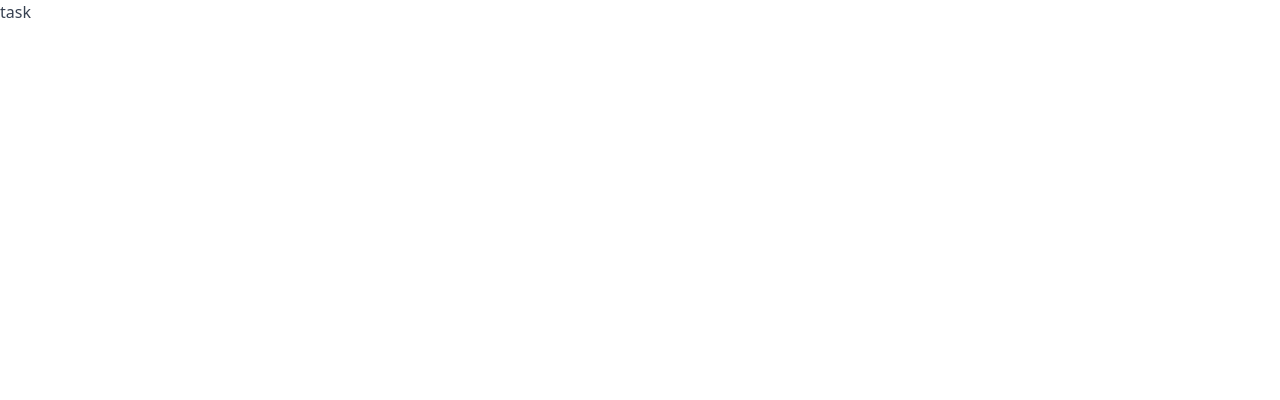
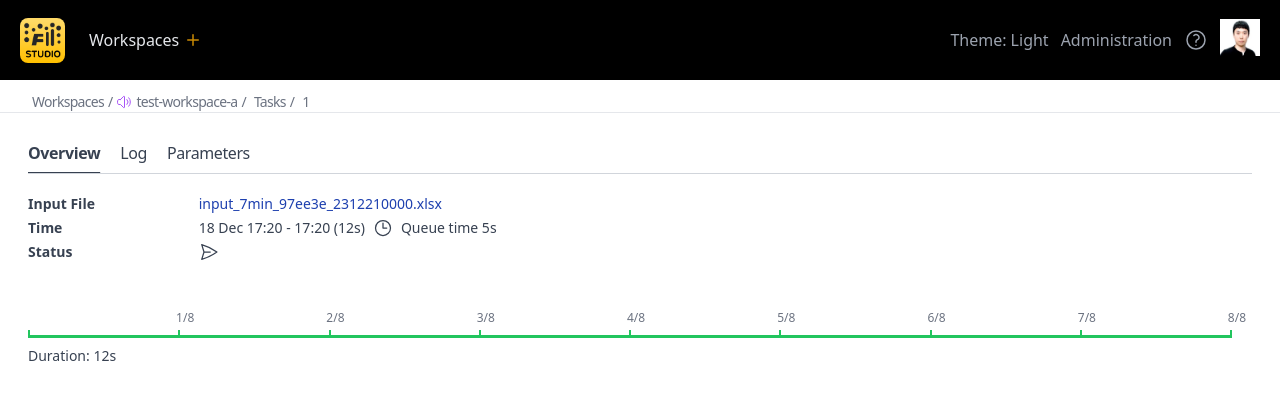
Before and after one commit to u7min/ai-portal-sb, a Next.js app: page /translations/1/tasks/1 in a window 1280 px wide. Shown: the top 400 px of the page. Built offline with nearby package versions, Linux system fonts and the light colour scheme.

Commit message:
Task 화면 추가

```diff
--- a/components/navigator.tsx
+++ b/components/navigator.tsx
@@ -7,7 +7,7 @@ import { Fragment } from 'react';
 
 interface NavigatorProps {
   paths: {
-    path: string;
+    path?: string;
     text?: string;
     type?: ETemplateType;
   }[];
@@ -15,12 +15,12 @@ interface NavigatorProps {
 const Navigator: NextPage<NavigatorProps> = ({ paths }) => {
   const router = useRouter();
   return (
-    <div className="text-gray-500 flex flex-row items-center space-x-1">
+    <div className="text-gray-500 flex flex-row items-center space-x-1 tracking-tighter text-sm">
       {paths?.map((path, index) => (
         <Fragment key={index}>
           <div
-            className="cursor-pointer hover:underline flex flex-row items-center space-x-1"
-            onClick={() => router.push(path.path)}
+            className="cursor-pointer hover:underline flex flex-row items-center space-x-1 whitespace-nowrap"
+            onClick={() => (path.path ? router.push(path.path) : {})}
           >
             {path.type === ETemplateType.TRANSLATION ? (
               <SvgLanguage className="w-4 h-4 text-blue-500" />
--- a/components/status.tsx
+++ b/components/status.tsx
@@ -10,17 +10,22 @@ interface TranslationTaskStatusProps {
 
 export const TranslationTaskStatus: NextPage<TranslationTaskStatusProps> = ({ status }) => {
   return status === ETranslationTaskStatus.SUCCESS ? (
-    <div className="flex flex-row space-x-0.5 text-green-600">
+    <div className="flex flex-row space-x-0.5 text-green-700 items-center">
       <SvgSuccess />
       <span className="lowercase">{status}</span>
     </div>
   ) : status === ETranslationTaskStatus.FAILED ? (
-    <div className="flex flex-row space-x-0.5 text-red-500">
+    <div className="flex flex-row space-x-0.5 text-red-500 items-center">
       <SvgFailed />
       <span className="lowercase">{status}</span>
     </div>
+  ) : status === ETranslationTaskStatus.LOADING ? (
+    <div className="flex flex-row space-x-0.5 text-yellow-700 items-center">
+      <SvgAirplane />
+      <span className="lowercase">{status}</span>
+    </div>
   ) : (
-    <div className="flex flex-row space-x-0.5 text-yellow-600">
+    <div className="flex flex-row space-x-0.5 text-gray-700 items-center">
       <SvgAirplane />
       <span className="lowercase">{status}</span>
     </div>
--- a/pages/translations/[id]/index.tsx
+++ b/pages/translations/[id]/index.tsx
@@ -1,20 +1,19 @@
 import { NextPage } from 'next';
 import Layout from '@components/layout';
 import SvgLanguage from '@components/svgs/svg-language';
-import { useContext, useEffect, useState } from 'react';
+import { useContext, useState } from 'react';
 import { cls } from '@libs/client/utils';
 import SvgCanceled from '@components/svgs/svg-canceled';
 import SvgFailed from '@components/svgs/svg-failed';
 import SvgSuccess from '@components/svgs/svg-success';
 import SvgLoading from '@components/svgs/svg-loading';
 import { useRouter } from 'next/router';
-import { IWorkspace, sampleTranslationTasks, sampleWorkspaces } from '../../api/sample';
+import { ETranslationTaskStatus, sampleTranslationTasks } from '../../api/sample';
 import Navigator from '@components/navigator';
 import { RootContext } from '../../../context/root-context';
 import { TranslationTaskStatus } from '@components/status';
 
 type TabType = 'tasks';
-type StatusType = 'all' | 'loading' | 'success' | 'failed' | 'canceled';
 
 const Index: NextPage = () => {
   const router = useRouter();
@@ -22,7 +21,7 @@ const Index: NextPage = () => {
   const workspace = ctx?.workspace;
   const { id } = router.query;
   const [tab, setTab] = useState<TabType>('tasks');
-  const [status, setStatus] = useState<StatusType>('all');
+  const [status, setStatus] = useState<ETranslationTaskStatus | 'ALL'>('ALL');
 
   const TabItem = ({ currentTab, title }: { currentTab: TabType; title: string }) => {
     return (
@@ -50,6 +49,7 @@ const Index: NextPage = () => {
                 text: workspace?.name,
                 type: workspace?.template.type,
               },
+              { text: 'Tasks' },
             ]}
           />
           <div className="flex flex-row items-center space-x-2">
@@ -76,45 +76,53 @@ const Index: NextPage = () => {
               className={cls(
                 'cursor-pointer w-16 text-center rounded h-7 p-1',
                 'text-sm hover:border hover:border-blue-500',
-                status === 'all' ? 'border border-blue-500 bg-blue-100' : '',
+                status === 'ALL' ? 'border border-blue-500 bg-blue-100' : '',
               )}
-              onClick={() => setStatus('all')}
+              onClick={() => setStatus('ALL')}
             >
               All
             </div>
-            <div onClick={() => setStatus('loading')}>
+            <div onClick={() => setStatus(ETranslationTaskStatus.LOADING)}>
               <SvgLoading
                 className={cls(
                   'cursor-pointer w-16 text-center rounded h-7 p-1',
                   'hover:text-gray-500 hover:border hover:border-blue-500',
-                  status === 'loading' ? 'border border-blue-500 bg-blue-100 text-gray-500' : '',
+                  status === ETranslationTaskStatus.LOADING
+                    ? 'border border-blue-500 bg-blue-100 text-gray-500'
+                    : '',
                 )}
               />
             </div>
-            <div onClick={() => setStatus('success')}>
+            <div onClick={() => setStatus(ETranslationTaskStatus.SUCCESS)}>
               <SvgSuccess
                 className={cls(
                   'cursor-pointer w-16 text-center rounded h-7 p-1',
                   'hover:text-green-600 hover:border hover:border-blue-500',
-                  status === 'success' ? 'border border-blue-500 bg-blue-100 text-green-600' : '',
+                  status === ETranslationTaskStatus.SUCCESS
+                    ? 'border border-blue-500 bg-blue-100 text-green-600'
+                    : '',
                 )}
               />
             </div>
-            <div onClick={() => setStatus('failed')}>
+            <div onClick={() => setStatus(ETranslationTaskStatus.FAILED)}>
               <SvgFailed
                 className={cls(
                   'cursor-pointer w-16 text-center rounded h-7 p-1',
                   'hover:text-red-500 hover:border hover:border-blue-500',
-                  status === 'failed' ? 'border border-blue-500 bg-blue-100 text-red-500' : '',
+                  status === ETranslationTaskStatus.FAILED
+                    ? 'border border-blue-500 bg-blue-100 text-red-500'
+                    : '',
                 )}
               />
             </div>
-            <div onClick={() => setStatus('canceled')}>
+            <div onClick={() => setStatus(ETranslationTaskStatus.CANCELED)}>
               <SvgCanceled
                 className={cls(
                   'cursor-pointer w-16 text-center rounded h-7 p-1',
                   'hover:text-gray-500 hover:border hover:border-blue-500',
-                  status === 'canceled' ? 'border border-blue-500 bg-blue-100 text-gray-500' : '',
+                  status === ETranslationTaskStatus.CANCELED
+                    ? 'border border-blue-500 bg-blue-100 text-gray-500'
+                    : '',
                 )}
               />
             </div>
@@ -132,11 +140,13 @@ const Index: NextPage = () => {
               </tr>
             </thead>
             <tbody className="rounded border text-sm">
-              {sampleTranslationTasks.map((t, index) => (
+              {sampleTranslationTasks
+                .filter((t) => t.status === status || status === 'ALL')
+                .map((t, index) => (
                   <tr
                     className="border-b border-gray-200 hover:border-b-0 h-16 align-top hover:bg-blue-100 cursor-pointer hover:border-l-2 hover:border-blue-500 text-gray-500"
                     key={t.id}
-                  onClick={() => router.push(`/translations/${id}/tasks/${t.id}`)}
+                    onClick={() => router.push(`/translations/${id}/tasks/${t.uuid}`)}
                   >
                     <td className="p-2">{t.uuid}</td>
                     <td className="p-2">
--- a/pages/translations/[id]/tasks/[taskId].tsx
+++ b/pages/translations/[id]/tasks/[taskId].tsx
@@ -1,10 +1,187 @@
 import { NextPage } from 'next';
+import Layout from '@components/layout';
+import { useContext, useEffect, useState } from 'react';
+import { cls } from '@libs/client/utils';
+import SvgSuccess from '@components/svgs/svg-success';
 import { useRouter } from 'next/router';
+import Navigator from '@components/navigator';
+import { RootContext } from '../../../../context/root-context';
+import {
+  ETranslationTaskStatus,
+  ITranslationTask,
+  sampleTranslationTasks,
+} from '../../../api/sample';
+import SvgLoading from '@components/svgs/svg-loading';
+import { TranslationTaskStatus } from '@components/status';
+import SvgFailed from '@components/svgs/svg-failed';
+import SvgCanceled from '@components/svgs/svg-canceled';
+import SvgAirplane from '@components/svgs/svg-airplane';
+
+type TabType = 'overview' | 'log' | 'parameters';
+type StatusType = 'all' | 'loading' | 'success' | 'failed' | 'canceled';
 
 const Task: NextPage = () => {
   const router = useRouter();
-  console.log(router);
-  return <div>task</div>;
+  const ctx = useContext(RootContext);
+  const workspace = ctx?.workspace;
+  const { id, taskId } = router.query;
+  const [tab, setTab] = useState<TabType>('overview');
+  const [status, setStatus] = useState<StatusType>('all');
+  const [task, setTask] = useState<ITranslationTask>();
+
+  useEffect(() => {
+    if (taskId) {
+      setTask(sampleTranslationTasks.find((t) => t.uuid === taskId));
+    }
+  }, [taskId]);
+
+  const TabItem = ({ currentTab, title }: { currentTab: TabType; title: string }) => {
+    return (
+      <div
+        className={cls(
+          tab === currentTab ? 'underline underline-offset-[13px] font-semibold' : '',
+          'cursor-pointer hover:text-pink-600',
+        )}
+        onClick={() => setTab(currentTab)}
+      >
+        {title}
+      </div>
+    );
+  };
+
+  return (
+    <Layout>
+      <div className="flex flex-col space-y-3 border-b">
+        <div className="px-7 pt-3 flex flex-row justify-between items-center">
+          <Navigator
+            paths={[
+              { path: '/workspaces', text: 'Workspaces' },
+              {
+                path: `/workspaces/${workspace?.id}`,
+                text: workspace?.name,
+                type: workspace?.template.type,
+              },
+              {
+                path: `/translations/${workspace?.id}`,
+                text: 'Tasks',
+              },
+              {
+                path: `/translations/${workspace?.id}/tasks/${taskId}`,
+                text: `${taskId}`,
+              },
+            ]}
+          />
+          <div className="flex flex-row items-center space-x-2"></div>
+        </div>
+        {task?.status === ETranslationTaskStatus.SUCCESS && (
+          <div className="px-7 pt-2 pb-3 flex flex-col text-green-700">
+            <div className="flex flex-row items-center space-x-2 text-2xl">
+              <SvgSuccess className="w-7 h-7" />
+              <h1>#{taskId}</h1>
+            </div>
+            <div className="lowercase">{task?.status}</div>
+          </div>
+        )}
+        {task?.status === ETranslationTaskStatus.FAILED && (
+          <div className="px-7 pt-2 pb-3 flex flex-col text-red-500">
+            <div className="flex flex-row items-center space-x-2 text-2xl">
+              <SvgFailed className="w-7 h-7" />
+              <h1>#{taskId}</h1>
+            </div>
+            <div className="lowercase">{task?.status}</div>
+          </div>
+        )}
+        {task?.status === ETranslationTaskStatus.LOADING && (
+          <div className="px-7 pt-2 pb-3 flex flex-col text-yellow-700">
+            <div className="flex flex-row items-center space-x-2 text-2xl">
+              <SvgAirplane className="w-7 h-7" />
+              <h1>#{taskId}</h1>
+            </div>
+            <div className="lowercase">{task?.status}</div>
+          </div>
+        )}
+        {task?.status === ETranslationTaskStatus.CANCELED && (
+          <div className="px-7 pt-2 pb-3 flex flex-col text-gray-700">
+            <div className="flex flex-row items-center space-x-2 text-2xl">
+              <SvgCanceled className="w-7 h-7" />
+              <h1>#{taskId}</h1>
+            </div>
+            <div className="lowercase">{task?.status}</div>
+          </div>
+        )}
+      </div>
+      <div className="p-7 divide-y space-y-2 divide-gray-300 overflow-x-scroll">
+        <div className="max-w-lg flex flex-row space-x-5 items-center tracking-tight whitespace-nowrap">
+          <TabItem currentTab="overview" title="Overview" />
+          <TabItem currentTab="log" title="Log" />
+          <TabItem currentTab="parameters" title="Parameters" />
+        </div>
+        <div className="pt-5 flex flex-col space-y-10">
+          <div className="max-w-lg whitespace-nowrap space-y-1 text-sm">
+            <div className="flex flex-row items-center">
+              <div className="w-1/3 font-semibold">Input File</div>
+              <div className="w-2/3">
+                <span className="text-blue-800 hover:underline cursor-pointer">
+                  input_7min_97ee3e_2312210000.xlsx
+                </span>
+              </div>
+            </div>
+            <div className="flex flex-row items-center">
+              <div className="w-1/3 font-semibold">Time</div>
+              <div className="w-2/3 flex flex-row space-x-2 items-center">
+                <span>18 Dec 17:20 - 17:20 (12s)</span>
+                <SvgLoading />
+                <span>Queue time 5s</span>
+              </div>
+            </div>
+            <div className="flex flex-row items-center">
+              <div className="w-1/3 font-semibold">Status</div>
+              <div className="w-2/3">
+                <TranslationTaskStatus status={task?.status!} />
+              </div>
+            </div>
+            {task?.status === ETranslationTaskStatus.SUCCESS && (
+              <div className="flex flex-row items-center">
+                <div className="w-1/3 font-semibold">Output File</div>
+                <div className="w-2/3">
+                  <span className="text-blue-800 hover:underline cursor-pointer">
+                    output_7min_97ee3e_2312210000.xlsx
+                  </span>
+                </div>
+              </div>
+            )}
+          </div>
+          <div className="pt-7 pr-5 w-full flex flex-col space-y-2">
+            <div className="flex flex-row h-2 text-xs text-green-700">
+              {[
+                { step: 1, name: 'download_input_file' },
+                { step: 2, name: 'load_json' },
+                { step: 3, name: 'get_sentence_list' },
+                { step: 4, name: 'make_src_to_tag' },
+                { step: 5, name: 'mamt_task1' },
+                { step: 6, name: 'preprocessing' },
+                { step: 7, name: 'google_translation' },
+                { step: 8, name: 'upload_output_file' },
+              ].map((s, index) => (
+                <div
+                  key={index}
+                  className="relative w-full border-l-2 border-b-[3.2px] border-green-500 last:border-r-2 hover:border-b-8 cursor-pointer group"
+                >
+                  <span className="visible absolute -top-5 -right-4 text-gray-500 font-thin group-hover:invisible">
+                    {s.step}/8
+                  </span>
+                  <span className="invisible absolute -top-5 -left-1 bg-white group-hover:visible whitespace-nowrap">
+                    Step {s.step}/8: {s.name}
+                  </span>
+                </div>
+              ))}
+            </div>
+            <div className="text-sm">Duration: 12s</div>
+          </div>
+        </div>
+      </div>
+    </Layout>
+  );
 };
 
 export default Task;
```
Lines whose indentation alone changed are shown as unchanged.
